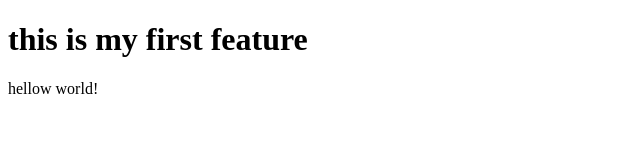
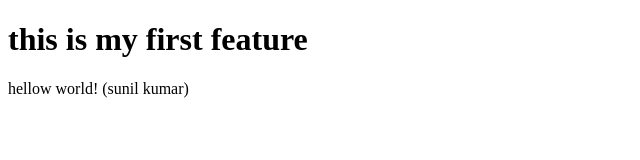
Before and after one commit to Kumarsunil8540/lokalrepo, a plain HTML site: page index.html in a window 1280 px wide. Shown: the whole page, without its empty margins (0-640 px from the left). Drawn offline with Linux system fonts and the light colour scheme.

Commit message:
add name

```diff
--- a/index.html
+++ b/index.html
@@ -8,6 +8,6 @@
 <body>
     <h1>this is my first feature
     </h1>
-    <p>hellow world!</p>
+    <p>hellow world! (sunil kumar)</p>
 </body>
 </html>
```
